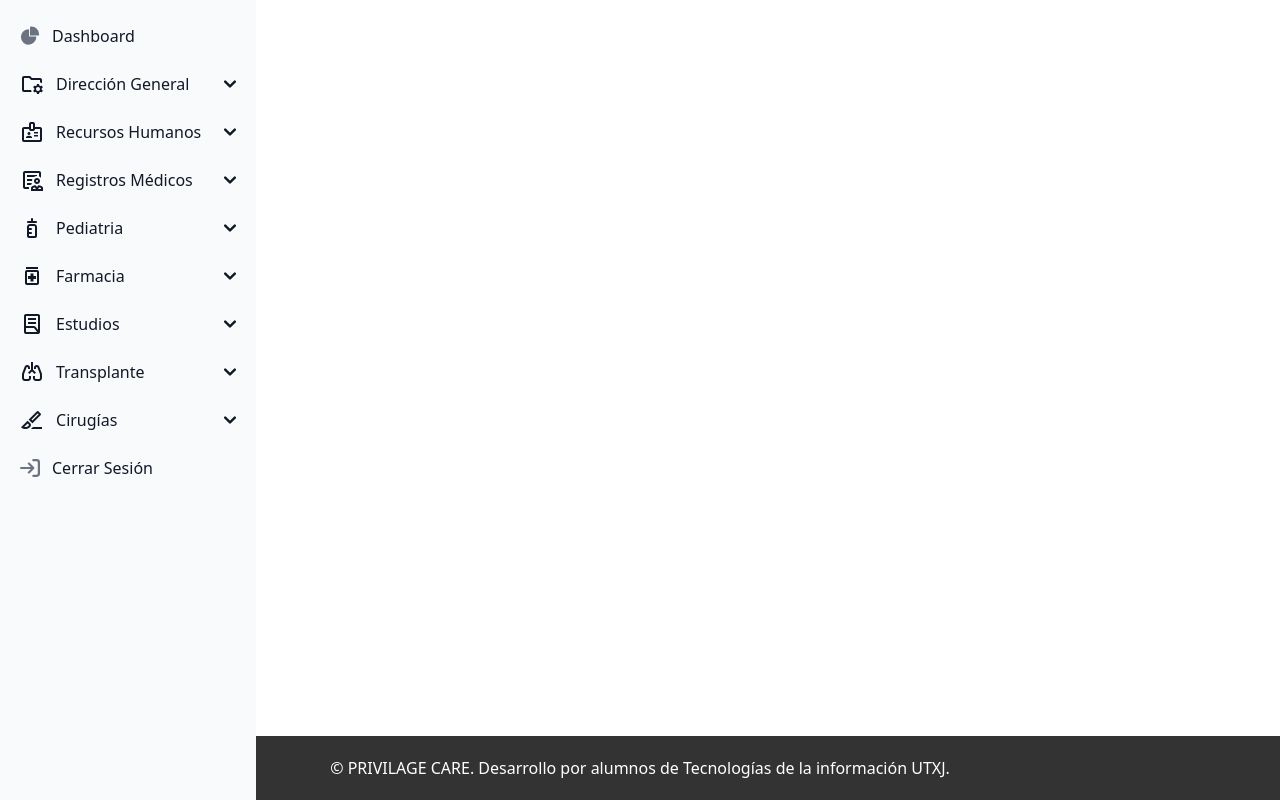
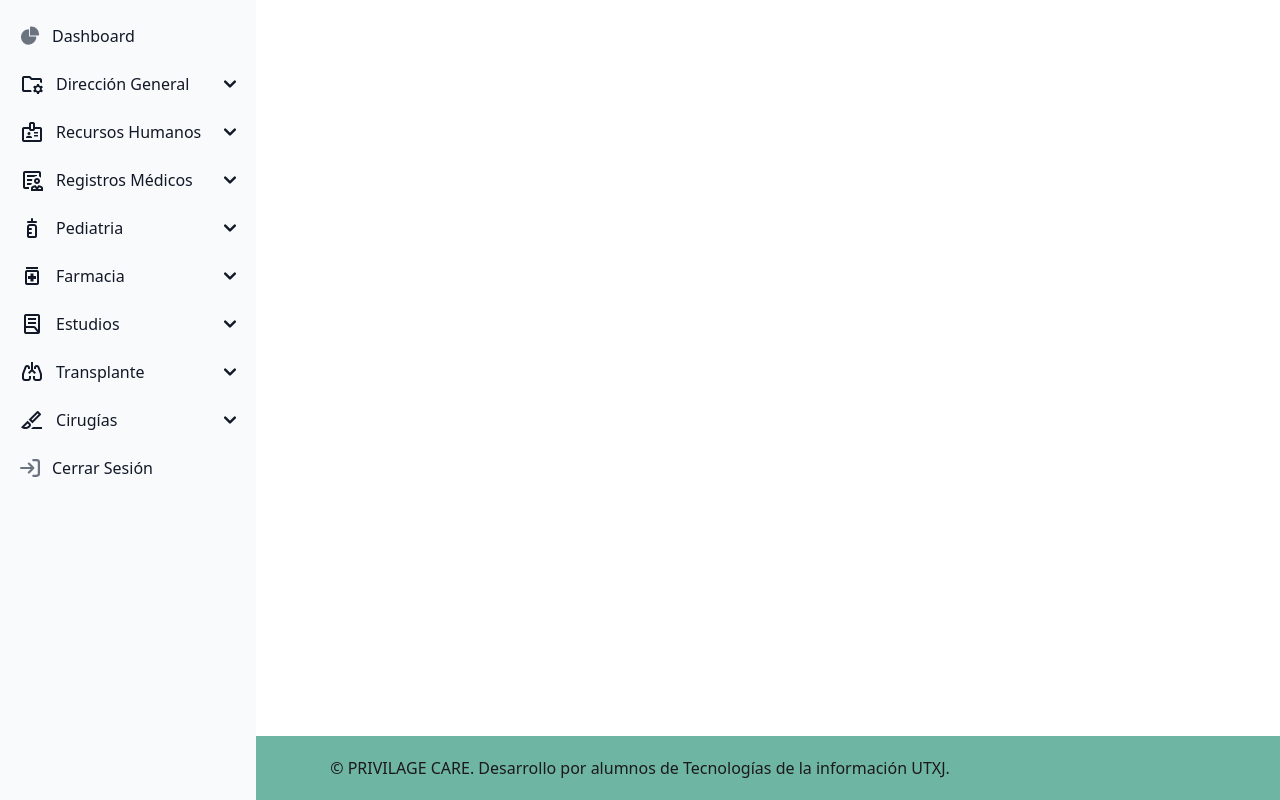
Before and after one commit to Janeth-Ahuacatitla/EvalUnidad2, a Vue app in the folder frontEnd/sistema-hospital/: page /dashboard in a window 1280 px wide. Built offline with nearby package versions, Linux system fonts and the light colour scheme.

Commit message:
Modificacion componente piePagina.vue

```diff
--- a/frontEnd/sistema-hospital/src/components/piePagina.vue
+++ b/frontEnd/sistema-hospital/src/components/piePagina.vue
@@ -12,8 +12,8 @@
 
   <style scoped>
   .footer {
-    background-color: #333;
-    color: #fff;
+    background-color: #6eb5a4;
+    color: #1b1919;
     text-align: center;
     padding: 20px;
     position: fixed;
```
